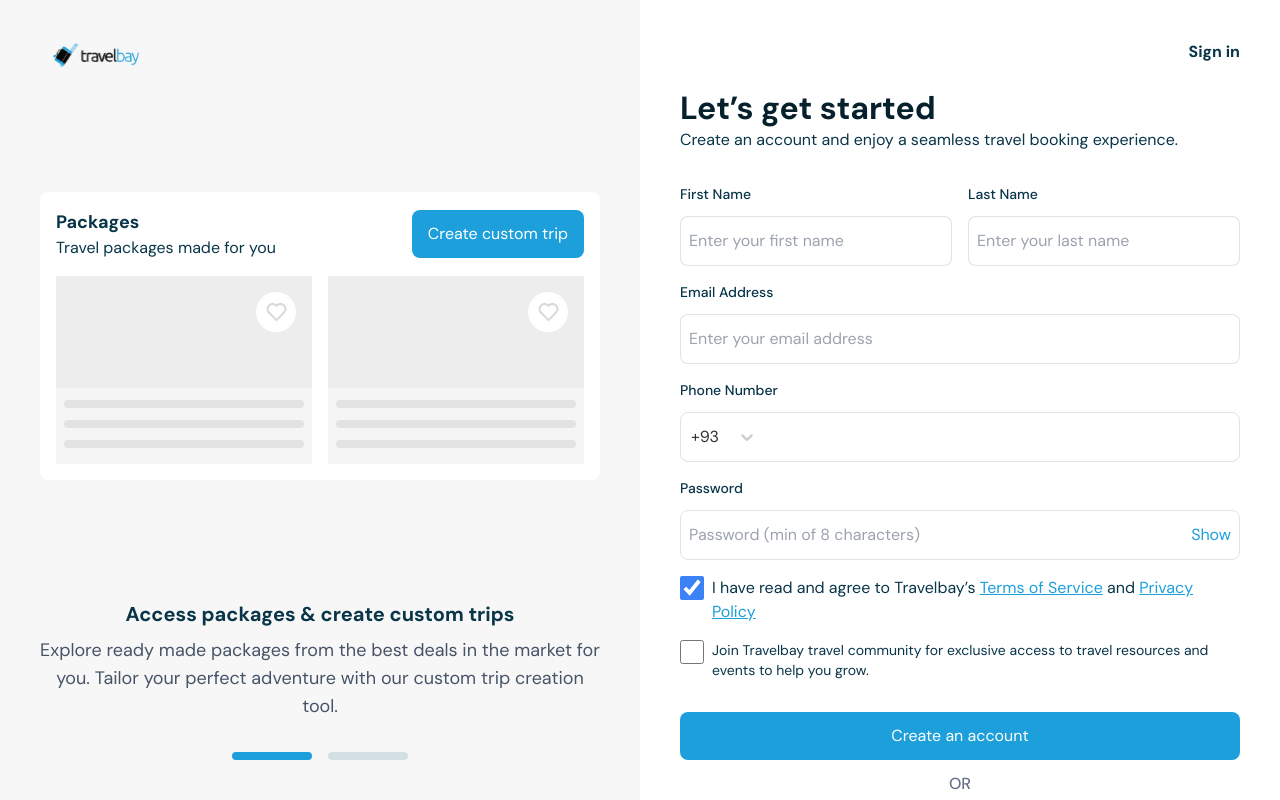
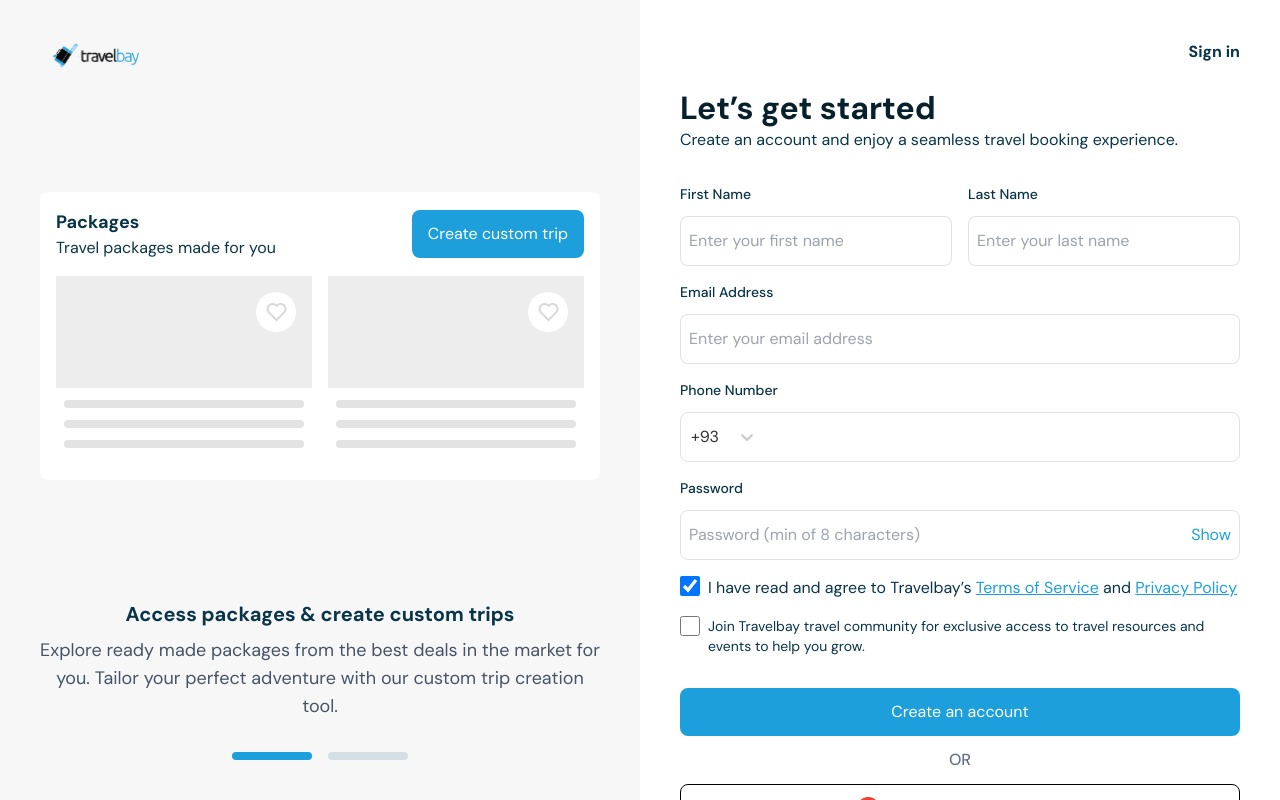
Before and after one commit to Dr-Oxy/travelBay, a React (Create React App) app: page /register in a window 1280 px wide. Built offline with nearby package versions, Linux system fonts and the light colour scheme; no server answers.

Commit message:
refactored ui

```diff
--- a/src/components/element/Checkbox.js
+++ b/src/components/element/Checkbox.js
@@ -1,6 +1,5 @@
 const Checkbox = ({ id, value, checked, onChange, name }) => {
   return (
-    // <div></div>
     <input
       id={id}
       value={value}
@@ -8,7 +7,7 @@ const Checkbox = ({ id, value, checked, onChange, name }) => {
       checked={checked}
       onChange={onChange}
       type="checkbox"
-      className="block w-6 h-6 bg-white  accent-blue-500  !rounded"
+      className="block w-5 h-5 !p-2 bg-white  !rounded-lg cursor-pointer text-xs"
     />
   );
 };
--- a/src/components/section/EmptyPackage.js
+++ b/src/components/section/EmptyPackage.js
@@ -5,7 +5,7 @@ const EmptyPackage = () => {
   const arr = [1, 2, 3];
 
   return (
-    <div className="bg-[#F5F5F5] pb-4">
+    <div className=" pb-4">
       <div className="bg-gray-4 h-28 p-4">
         <div className="h-10 w-10 ml-auto rounded-full cursor-pointer bg-white flex items-center justify-center">
           <img src={emptyHeartIcon} alt="heart icon" />
```
